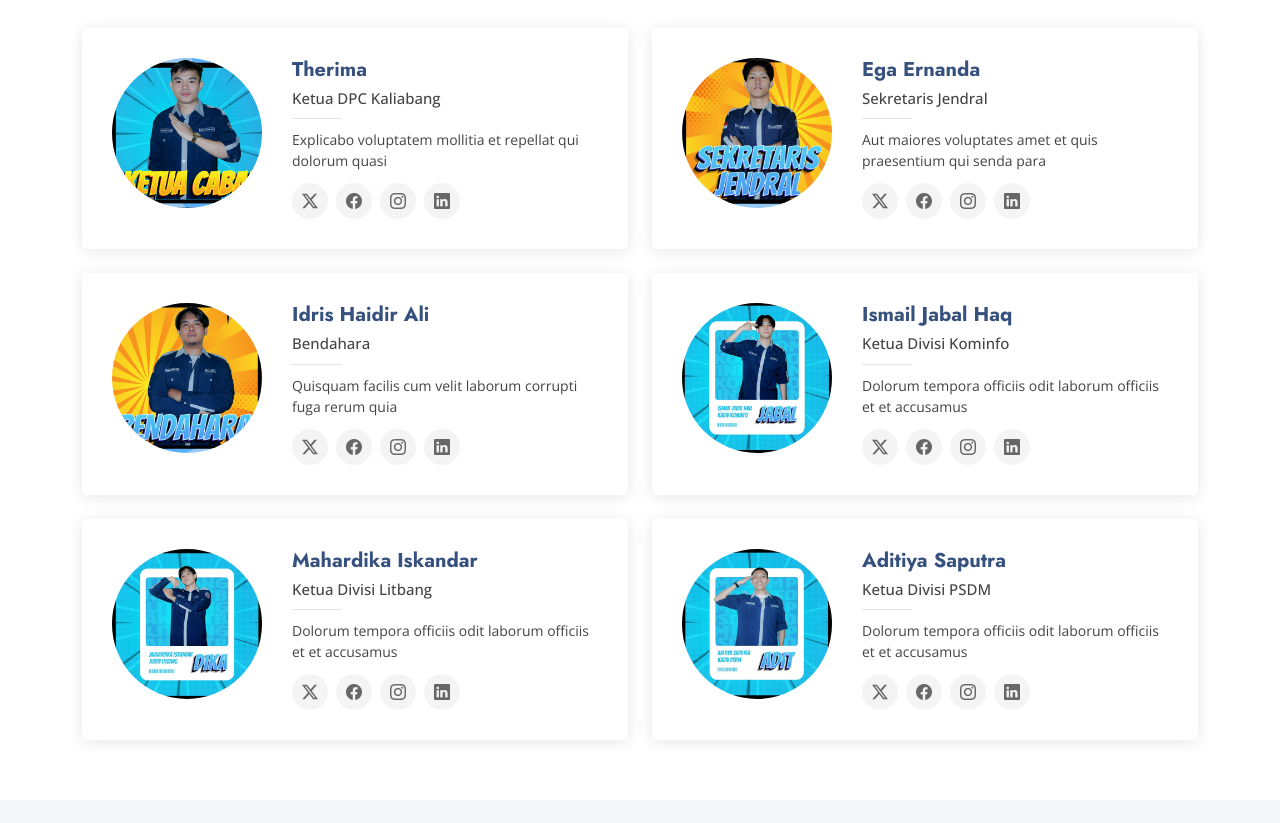
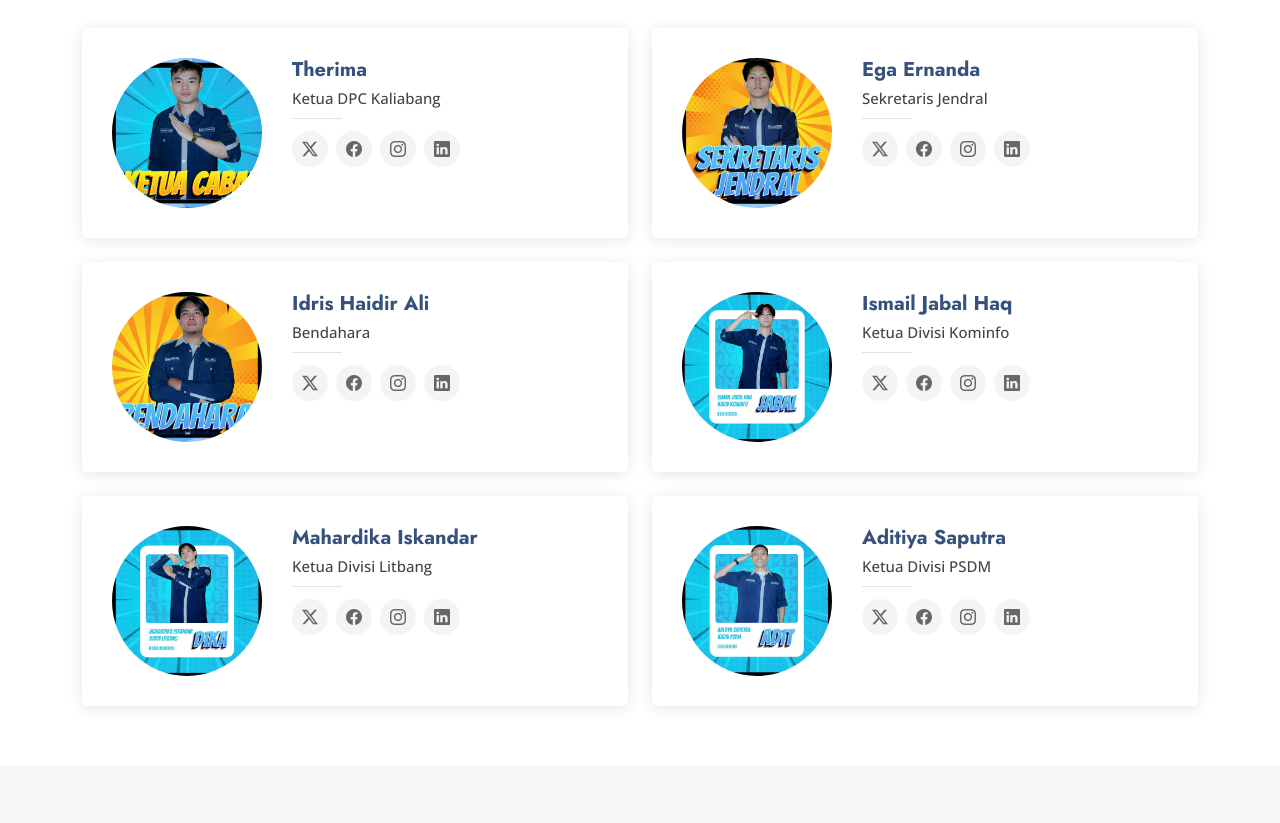
Before and after one commit to zidan-herlangga/HMTI-Kaliabang, a plain HTML site: page index.html in a window 1280 px wide. Shown: the part 2940-3763 px from the top of the page. Drawn offline with nearby package versions, Linux system fonts and the light colour scheme.

Commit message:
update
tim kami

```diff
--- a/index.html
+++ b/index.html
@@ -470,18 +470,25 @@
             <div class="col-lg-6" data-aos="fade-up" data-aos-delay="100">
               <div class="team-member d-flex align-items-start">
                 <div class="pic">
+                  <a
+                    href="assets/img/team/therima.jpg"
+                    title="Therima"
+                    data-gallery="portfolio-gallery-app"
+                    class="glightbox preview-link"
+                  >
                     <img
                       src="assets/img/team/therima.jpg"
                       class="img-fluid"
                       alt=""
                     />
+                  </a>
                 </div>
                 <div class="member-info">
                   <h4>Therima</h4>
                   <span>Ketua DPC Kaliabang</span>
-                  <p>
+                  <!-- <p>
                     Explicabo voluptatem mollitia et repellat qui dolorum quasi
-                  </p>
+                  </p> -->
                   <div class="social">
                     <a href=""><i class="bi bi-twitter-x"></i></a>
                     <a href=""><i class="bi bi-facebook"></i></a>
@@ -496,15 +503,26 @@
             <div class="col-lg-6" data-aos="fade-up" data-aos-delay="200">
               <div class="team-member d-flex align-items-start">
                 <div class="pic">
-                  <img src="assets/img/team/ega.jpg" class="img-fluid" alt="" />
+                  <a
+                    href="assets/img/team/ega.jpg"
+                    title="Ega Ernanda"
+                    data-gallery="portfolio-gallery-app"
+                    class="glightbox preview-link"
+                  >
+                    <img
+                      src="assets/img/team/ega.jpg"
+                      class="img-fluid"
+                      alt=""
+                    />
+                  </a>
                 </div>
                 <div class="member-info">
                   <h4>Ega Ernanda</h4>
                   <span>Sekretaris Jendral</span>
-                  <p>
+                  <!-- <p>
                     Aut maiores voluptates amet et quis praesentium qui senda
                     para
-                  </p>
+                  </p> -->
                   <div class="social">
                     <a href=""><i class="bi bi-twitter-x"></i></a>
                     <a href=""><i class="bi bi-facebook"></i></a>
@@ -519,18 +537,25 @@
             <div class="col-lg-6" data-aos="fade-up" data-aos-delay="300">
               <div class="team-member d-flex align-items-start">
                 <div class="pic">
+                  <a
+                    href="assets/img/team/idris.jpg"
+                    title="Idris Haidir Ali"
+                    data-gallery="portfolio-gallery-app"
+                    class="glightbox preview-link"
+                  >
                     <img
                       src="assets/img/team/idris.jpg"
                       class="img-fluid"
                       alt=""
                     />
+                  </a>
                 </div>
                 <div class="member-info">
                   <h4>Idris Haidir Ali</h4>
                   <span>Bendahara</span>
-                  <p>
+                  <!-- <p>
                     Quisquam facilis cum velit laborum corrupti fuga rerum quia
-                  </p>
+                  </p> -->
                   <div class="social">
                     <a href=""><i class="bi bi-twitter-x"></i></a>
                     <a href=""><i class="bi bi-facebook"></i></a>
@@ -545,19 +570,26 @@
             <div class="col-lg-6" data-aos="fade-up" data-aos-delay="400">
               <div class="team-member d-flex align-items-start">
                 <div class="pic">
+                  <a
+                    href="assets/img/team/jabal.jpg"
+                    title="Ismail Jabal Haq"
+                    data-gallery="portfolio-gallery-app"
+                    class="glightbox preview-link"
+                  >
                     <img
                       src="assets/img/team/jabal.jpg"
                       class="img-fluid"
                       alt=""
                     />
+                  </a>
                 </div>
                 <div class="member-info">
                   <h4>Ismail Jabal Haq</h4>
                   <span>Ketua Divisi Kominfo</span>
-                  <p>
+                  <!-- <p>
                     Dolorum tempora officiis odit laborum officiis et et
                     accusamus
-                  </p>
+                  </p> -->
                   <div class="social">
                     <a href=""><i class="bi bi-twitter-x"></i></a>
                     <a href=""><i class="bi bi-facebook"></i></a>
@@ -572,19 +604,26 @@
             <div class="col-lg-6" data-aos="fade-up" data-aos-delay="400">
               <div class="team-member d-flex align-items-start">
                 <div class="pic">
+                  <a
+                    href="assets/img/team/dika.jpg"
+                    title="Mahardika Iskandar"
+                    data-gallery="portfolio-gallery-app"
+                    class="glightbox preview-link"
+                  >
                     <img
                       src="assets/img/team/dika.jpg"
                       class="img-fluid"
                       alt=""
                     />
+                  </a>
                 </div>
                 <div class="member-info">
                   <h4>Mahardika Iskandar</h4>
                   <span>Ketua Divisi Litbang</span>
-                  <p>
+                  <!-- <p>
                     Dolorum tempora officiis odit laborum officiis et et
                     accusamus
-                  </p>
+                  </p> -->
                   <div class="social">
                     <a href=""><i class="bi bi-twitter-x"></i></a>
                     <a href=""><i class="bi bi-facebook"></i></a>
@@ -599,19 +638,26 @@
             <div class="col-lg-6" data-aos="fade-up" data-aos-delay="400">
               <div class="team-member d-flex align-items-start">
                 <div class="pic">
+                  <a
+                    href="assets/img/team/adit.jpg"
+                    title="Aditiya Saputra"
+                    data-gallery="portfolio-gallery-app"
+                    class="glightbox preview-link"
+                  >
                     <img
                       src="assets/img/team/adit.jpg"
                       class="img-fluid"
                       alt=""
                     />
+                  </a>
                 </div>
                 <div class="member-info">
                   <h4>Aditiya Saputra</h4>
                   <span>Ketua Divisi PSDM</span>
-                  <p>
+                  <!-- <p>
                     Dolorum tempora officiis odit laborum officiis et et
                     accusamus
-                  </p>
+                  </p> -->
                   <div class="social">
                     <a href=""><i class="bi bi-twitter-x"></i></a>
                     <a href=""><i class="bi bi-facebook"></i></a>
```
Lines whose indentation alone changed are shown as unchanged.
